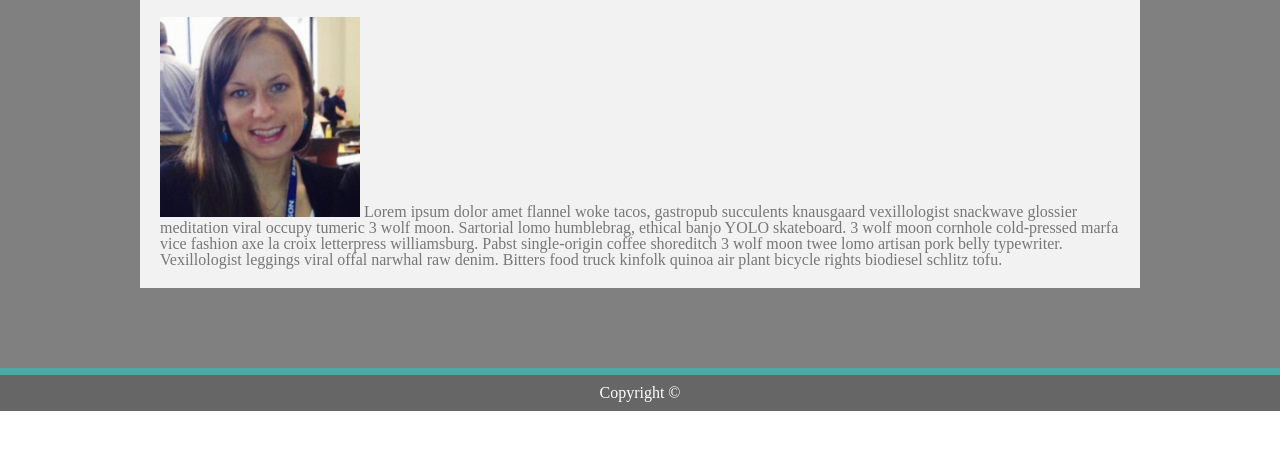
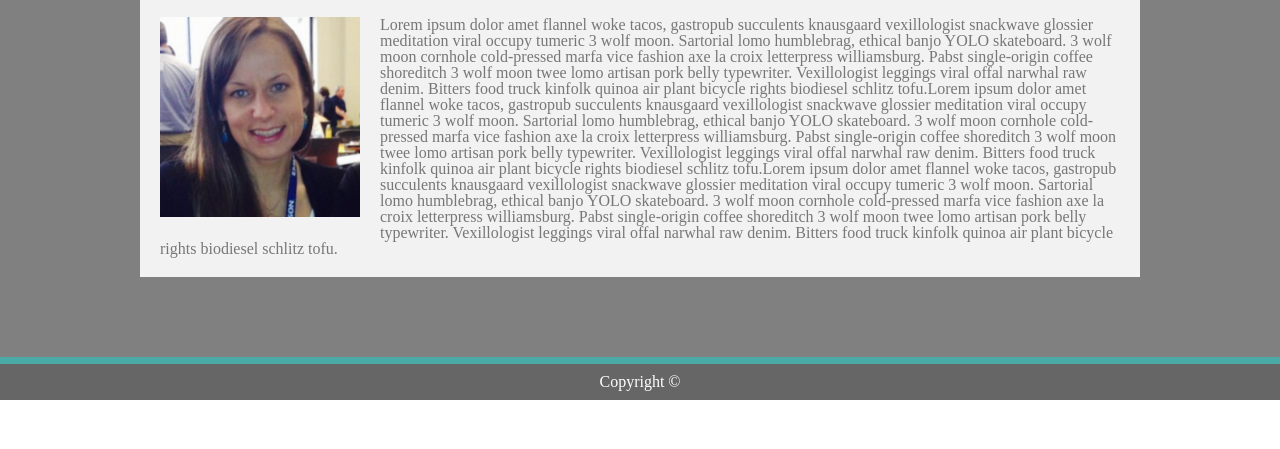
Before and after one commit to ektravel/ektravel.github.io, a plain HTML site: page index.html in a window 1280 px wide. Shown: the part 179-628 px from the top of the page. Drawn offline with Linux system fonts and the light colour scheme.

Commit message:
added padding around img

```diff
--- a/assets/css/style.css
+++ b/assets/css/style.css
@@ -67,8 +67,9 @@ h2{
 #myPhoto {
     width: 200px;
     height: 200px;
-    /* display: inline-block;
-    float: left; */
+    float: left;
+    padding-right: 20px;
+    padding-bottom: 20px;
 
 }
 #navigation{
--- a/index.html
+++ b/index.html
@@ -27,6 +27,16 @@
                     YOLO skateboard. 3 wolf moon cornhole cold-pressed marfa vice fashion axe la croix letterpress
                     williamsburg. Pabst single-origin coffee shoreditch 3 wolf moon twee lomo artisan pork belly typewriter.
                     Vexillologist leggings viral offal narwhal raw denim. Bitters food truck kinfolk quinoa air plant bicycle
+                    rights biodiesel schlitz tofu.Lorem ipsum dolor amet flannel woke tacos, gastropub succulents knausgaard vexillologist snackwave
+                    glossier meditation viral occupy tumeric 3 wolf moon. Sartorial lomo humblebrag, ethical banjo
+                    YOLO skateboard. 3 wolf moon cornhole cold-pressed marfa vice fashion axe la croix letterpress
+                    williamsburg. Pabst single-origin coffee shoreditch 3 wolf moon twee lomo artisan pork belly typewriter.
+                    Vexillologist leggings viral offal narwhal raw denim. Bitters food truck kinfolk quinoa air plant bicycle
+                    rights biodiesel schlitz tofu.Lorem ipsum dolor amet flannel woke tacos, gastropub succulents knausgaard vexillologist snackwave
+                    glossier meditation viral occupy tumeric 3 wolf moon. Sartorial lomo humblebrag, ethical banjo
+                    YOLO skateboard. 3 wolf moon cornhole cold-pressed marfa vice fashion axe la croix letterpress
+                    williamsburg. Pabst single-origin coffee shoreditch 3 wolf moon twee lomo artisan pork belly typewriter.
+                    Vexillologist leggings viral offal narwhal raw denim. Bitters food truck kinfolk quinoa air plant bicycle
                     rights biodiesel schlitz tofu.
                 </p>
             </div>
```
